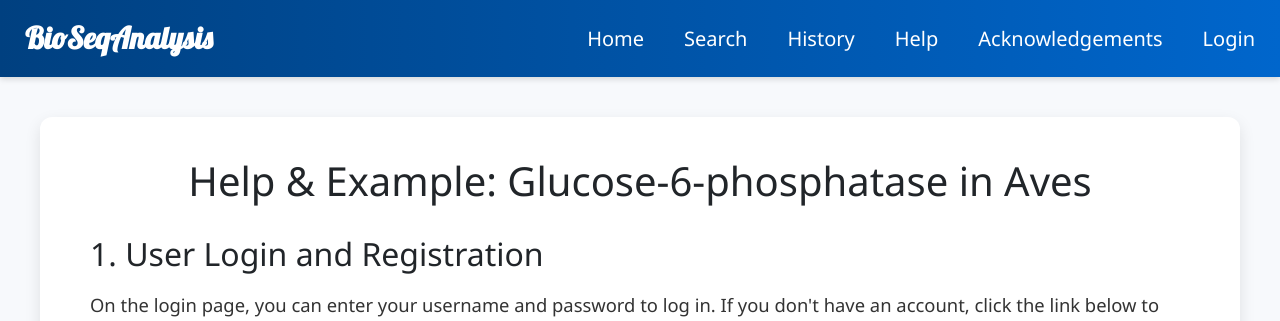
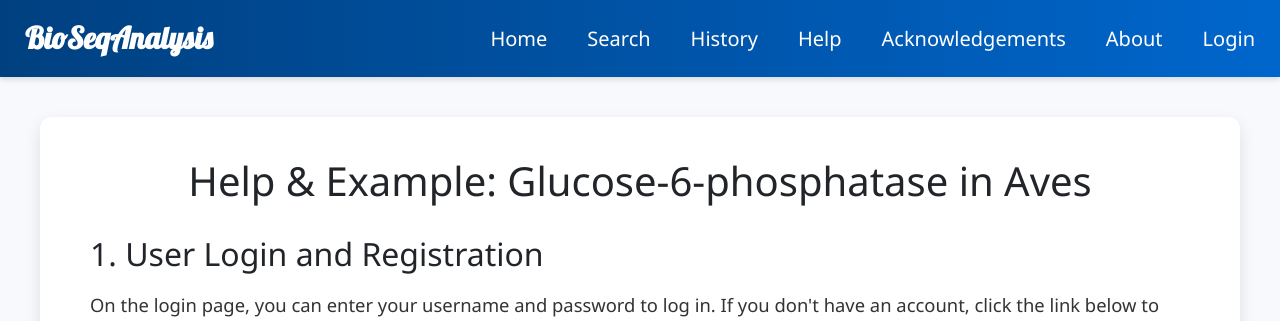
Before and after one commit to B277239-2024/BioSeqWebProject, a PHP site: page /help.php in a window 1280 px wide. Shown: the top 321 px of the page. Run offline with PHP 8.4, Linux system fonts and the light colour scheme.

Commit message:
navigation

```diff
--- a/nav.php
+++ b/nav.php
@@ -86,6 +86,7 @@ if (session_status() === PHP_SESSION_NONE) {
         <a href="history.php">History</a>
         <a href="help.php">Help</a>
         <a class="nav-link" href="acknowledgement.php">Acknowledgements</a>
+        <a class="nav-link" href="about.php">About</a>
 
         <?php if (isset($_SESSION['username'])): ?>
             <div class="user-dropdown">
```
